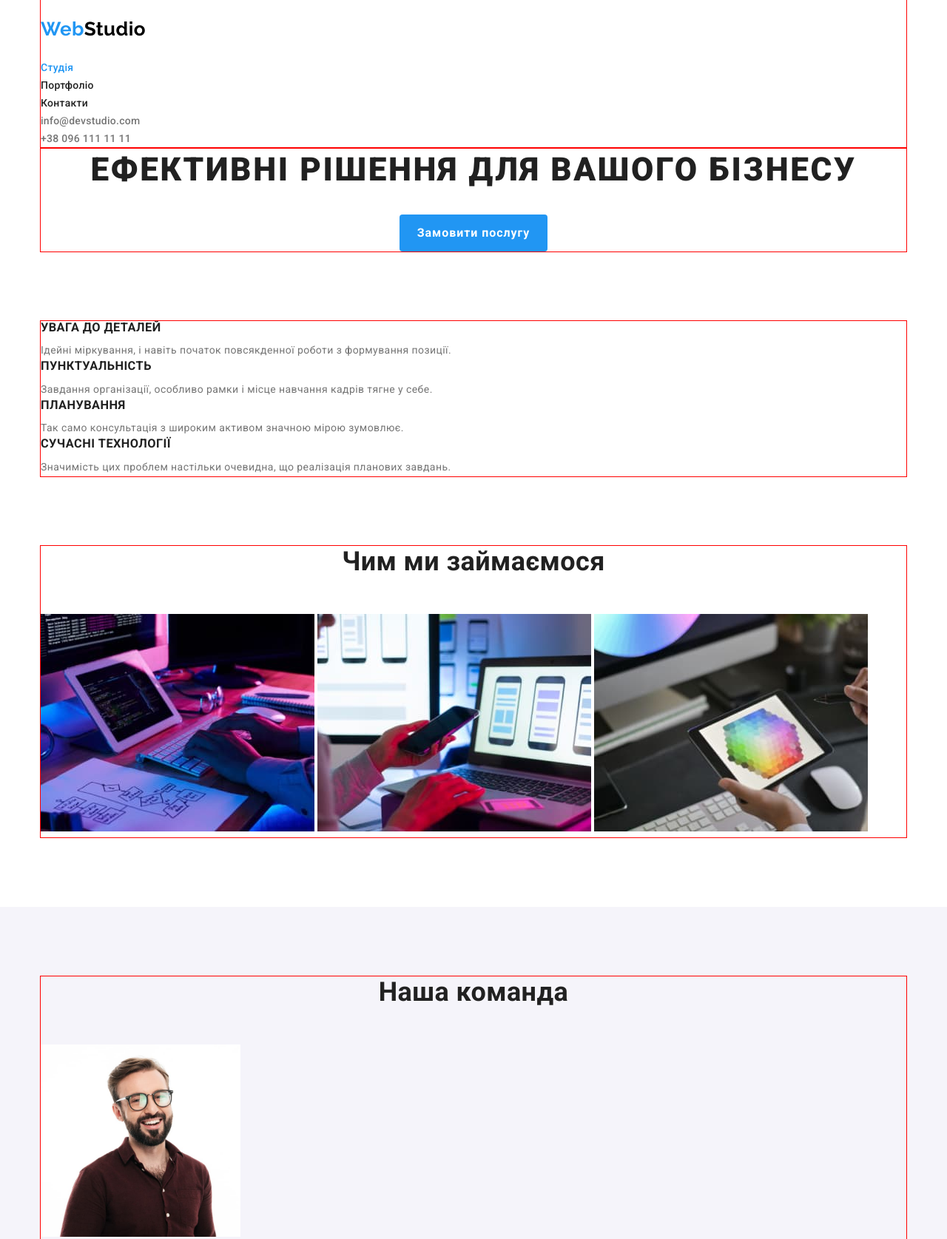
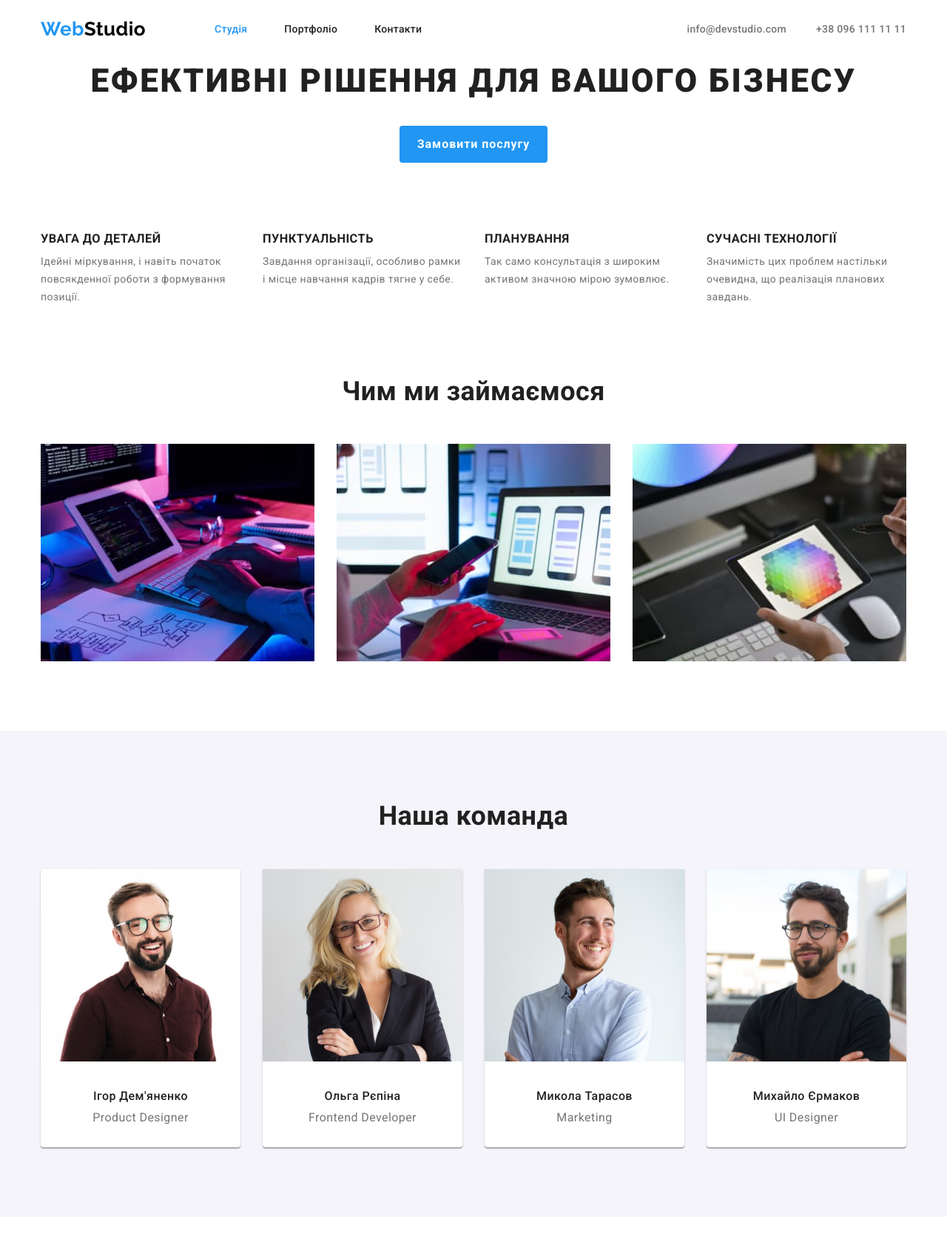
Before and after one commit to mari4e4ka/goit-markup-hw-03, a plain HTML site: page index.html in a window 1280 px wide. Shown: the top 1675 px of the page at 74% size. Drawn offline with nearby package versions, Linux system fonts and the light colour scheme.

Commit message:
use flex-boxes

```diff
--- a/css/styles.css
+++ b/css/styles.css
@@ -8,7 +8,6 @@
   --accent-color: #2196f3;
   --logo-color: #000000;
 }
-
 
 body {
   background-color: var(--primary-bgc);
@@ -22,11 +21,11 @@ body {
 }
 
 .container {
+  width: 1200px;
+  padding: 0 15px;
   margin: 0 auto;
-  width: 1170px;
-  outline: 1px solid red;
+  /* outline: 1px solid red; */
 }
-
 
 h1,
 h2,
@@ -42,6 +41,7 @@ p {
   margin-bottom: 0;
 }
 
+
 .list {
   margin-top: 0;
   margin-bottom: 0;
@@ -50,7 +50,24 @@ p {
 }
 
 /* Navigation */
+.main-nav {
+display: flex;
+align-items: center;
+}
+
+
+.navigation {
+  display: flex;
+}
+
+.navigation .item:not(:last-child) {
+  margin-right: 50px;
+}
+
 .navigation-item {
+  display: block;
+  padding-top: 32px;
+  padding-bottom: 32px;
   font-weight: 500;
   font-size: 14px;
   line-height: 1.14;
@@ -80,20 +97,35 @@ p {
 }
 
 header .logo {
-  margin-top: 24px;
-  margin-bottom: 25px;
+  margin: 24px 93px 25px 0;
 }
 
 .accent {
   color: var(--accent-color);
 }
 
+.contact.main {
+  display: flex;
+  margin-left: auto;
+}
+
+.contact.main .item:not(:last-child) {
+  margin-right: 40px;
+}
+
 .contact-item {
+  padding-top: 32px;
+  padding-bottom: 32px;
+
   font-weight: 500;
   line-height: 1.14;
   letter-spacing: 0.02em;
   text-decoration: none;
   color: var(--main-text-color);
+}
+
+.main .contact-item {
+  display: flex;
 }
 
 .contact-item:hover,
@@ -151,7 +183,6 @@ padding: 10px 24px;
   border: 0;
   border-radius: 4px;
   padding: 6px 22px;
-
 }
 
 .button.secondary:hover,
@@ -163,6 +194,23 @@ padding: 10px 24px;
 /* Why we */
 .section.preference {
   padding-top: 94px;
+}
+
+.preference.list {
+  display: flex;
+  flex-wrap: wrap;
+}
+
+.preference.list .item:not(:nth-child(4n)){
+  margin-right: 30px;
+}
+
+.preference.list .item:not(:nth-last-child(-n+4)) {
+  margin-bottom: 30px;
+}
+
+.preference .item {
+  width: 270px;
 }
 
 .preference-title {
@@ -190,12 +238,43 @@ padding-bottom: 94px;
   margin-bottom: 50px;
 }
 
+.activity-list {
+  display: flex;
+}
+
+.activity-list .item {
+  display: block;
+}
+
+.activity .item:not(:last-child) {
+  margin-right: 30px;
+}
+
 /* Our team */
 .team {
   background-color: var(--secondary-bgc);
 }
 
+.team-members.list{
+  display: flex;
+}
+
+.team-members .item {
+  background: #FFFFFF;
+box-shadow: 0px 1px 3px rgba(0, 0, 0, 0.12), 0px 1px 1px rgba(0, 0, 0, 0.14), 0px 2px 1px rgba(0, 0, 0, 0.2);
+border-radius: 0px 0px 4px 4px;
+}
+
+.team-members .item:not(:last-child) {
+  margin-right: 30px;
+}
+
+.card {
+  padding: 30px 0;
+}
+
 .team-member {
+  padding-bottom: 10px;
   font-weight: 500;
   font-size: 16px;
   line-height: 1.19;
@@ -217,10 +296,44 @@ footer .logo {
   margin-bottom: 28px;
 }
 
+.footer-item {
+  margin-top: 12px;
+}
 /* Portfolio */
 .nav {
+  display: flex;
+  justify-content: center;
   margin-bottom: 50px;
 }
+
+.nav .item:not(:last-child){
+  margin-right: 8px;
+}
+
+.exemples .list {
+  display: flex;
+  flex-wrap: wrap;
+  margin: -15px;
+}
+
+.exemples .item {
+  width: 370px;
+  margin: 15px;
+}
+/* .exemples .item {
+  width: 370px;
+  margin-right: 30px;
+  margin-bottom: 30px;
+}
+
+.exemples .item:nth-child(3n) {
+  margin-right: 0;
+}
+
+.exemples .item:nth-last-child(-n+3) {
+margin-bottom: 0;
+} */
+
 .exemple-title {
   font-weight: 700;
   font-size: 18px;
--- a/index.html
+++ b/index.html
@@ -18,32 +18,30 @@
   </head>
   <body>
     <header>
-      <div class="container">
-        <nav>
-          <ul class="navigation list">
-            <li>
+      <div class="container main-nav">
+        <nav class="main-nav">
           <a href="./index.html" class="logo"
             ><span class="accent">Web</span>Studio</a
           >
-            </li>
-            <li>
+          <ul class="navigation list">
+            <li class="item">
               <a href="./index.html" class="navigation-item current">Студія</a>
             </li>
-            <li>
+            <li class="item">
               <a href="./portfolio.html" class="navigation-item">Портфоліо</a>
             </li>
-            <li>
+            <li class="item">
               <a href="./contacts.html" class="navigation-item">Контакти</a>
             </li>
           </ul>
         </nav>
-        <ul class="contact list">
-          <li>
+        <ul class="contact main list">
+          <li class="item">
             <a href="mailto:info@devstudio.com" class="contact-item"
               >info@devstudio.com</a
             >
           </li>
-          <li>
+          <li class="item">
             <a href="tel:+380961111111" class="contact-item">
               +38 096 111 11 11
             </a>
@@ -52,89 +50,122 @@
       </div>
     </header>
     <main>
-      <section class="section hero"> <!-- Hero -->
+      <section class="section hero">
+        <!-- Hero -->
         <div class="container">
           <!-- <img src="./images/Bg.svg" alt="Фоновий малюнок" width="1600"> -->
           <h1 class="hero-title">Ефективні рішення для вашого бізнесу</h1>
           <button class="button primary">Замовити послугу</button>
         </div>
       </section>
-      <section class="section preference"> <!--Whay we-->
+      <section class="section preference">
+        <!--Whay we-->
         <div class="container">
           <ul class="preference list">
-            <li>
+            <li class="item">
               <h3 class="preference-title">УВАГА ДО ДЕТАЛЕЙ</h3>
               <p>
                 Ідейні міркування, і навіть початок повсякденної роботи з
                 формування позиції.
               </p>
             </li>
-            <li>
+            <li class="item">
               <h3 class="preference-title">ПУНКТУАЛЬНІСТЬ</h3>
               <p>
-                Завдання організації, особливо рамки і місце навчання кадрів тягне
-                у себе.
+                Завдання організації, особливо рамки і місце навчання кадрів
+                тягне у себе.
               </p>
             </li>
-            <li>
+            <li class="item">
               <h3 class="preference-title">ПЛАНУВАННЯ</h3>
               <p>
                 Так само консультація з широким активом значною мірою зумовлює.
               </p>
             </li>
-            <li>
+            <li class="item">
               <h3 class="preference-title">СУЧАСНІ ТЕХНОЛОГІЇ</h3>
               <p>
-                Значимість цих проблем настільки очевидна, що реалізація планових
-                завдань.
+                Значимість цих проблем настільки очевидна, що реалізація
+                планових завдань.
               </p>
             </li>
           </ul>
         </div>
       </section>
-      <section class="section activity"> <!-- What we do -->
+      <section class="section activity">
+        <!-- What we do -->
         <div class="container">
           <h2 class="activity-title">Чим ми займаємося</h2>
-          <img src="./images/wwd1.jpg" alt="Діяльність 1" width="370" />
-          <img src="./images/wwd2.jpg" alt="Діяльність 2" width="370" />
-          <img src="./images/wwd3.jpg" alt="Діяльність 3" width="370" />
+          <div class="activity-list">
+            <img
+              class="item"
+              src="./images/wwd1.jpg"
+              alt="Діяльність 1"
+              width="370"
+            />
+            <img
+              class="item"
+              src="./images/wwd2.jpg"
+              alt="Діяльність 2"
+              width="370"
+            />
+            <img
+              class="item"
+              src="./images/wwd3.jpg"
+              alt="Діяльність 3"
+              width="370"
+            />
+          </div>
         </div>
       </section>
-      <section class="section team"> <!-- Our team -->
+      <section class="section team">
+        <!-- Our team -->
         <div class="container">
           <h2 class="team-title">Наша команда</h2>
-        <ul class="list">
-          <li>
+          <ul class="team-members list">
+            <li class="item">
               <img
                 src="./images/img1.jpg"
                 alt="Фото Ігора Дем'яненко"
                 width="270"
               />
+              <div class="card">
                 <h3 class="team-member">Ігор Дем'яненко</h3>
                 <p class="team-position">Product Designer</p>
+              </div>
             </li>
-          <li>
-            <img src="./images/img2.jpg" alt="Фото Ольги Рєпіної" width="270" />
+            <li class="item">
+              <img
+                src="./images/img2.jpg"
+                alt="Фото Ольги Рєпіної"
+                width="270"
+              />
+              <div class="card">
                 <h3 class="team-member">Ольга Рєпіна</h3>
                 <p class="team-position">Frontend Developer</p>
+              </div>
             </li>
-          <li>
+            <li class="item">
               <img
                 src="./images/img3.jpg"
                 alt="Фото Миколи Тарасова"
                 width="270"
               />
+              <div class="card">
                 <h3 class="team-member">Микола Тарасов</h3>
                 <p class="team-position">Marketing</p>
+              </div>
             </li>
-          <li>
+            <li class="item">
               <img
                 src="./images/img4.jpg"
                 alt="Фото Михайла Єрмакова"
                 width="270"
               />
+              <div class="card">
                 <h3 class="team-member">Михайло Єрмаков</h3>
                 <p class="team-position">UI Designer</p>
+              </div>
             </li>
           </ul>
         </div>
@@ -156,13 +187,15 @@
           <li>
             <address>м. Київ, пр-т Лесі Українки, 26</address>
           </li>
-        <li>
+          <li class="footer-item">
             <a href="mailto:info@devstudio.com" class="contact-item"
               >info@devstudio.com</a
             >
           </li>
-        <li>
-          <a href="tel:+380961111111" class="contact-item">+38 096 111 11 11</a>
+          <li class="footer-item">
+            <a href="tel:+380961111111" class="contact-item"
+              >+38 096 111 11 11</a
+            >
           </li>
         </ul>
       </div>
```
Also changed, not shown: portfolio.html (+26 -28 lines). Lines whose indentation alone changed are shown as unchanged.
